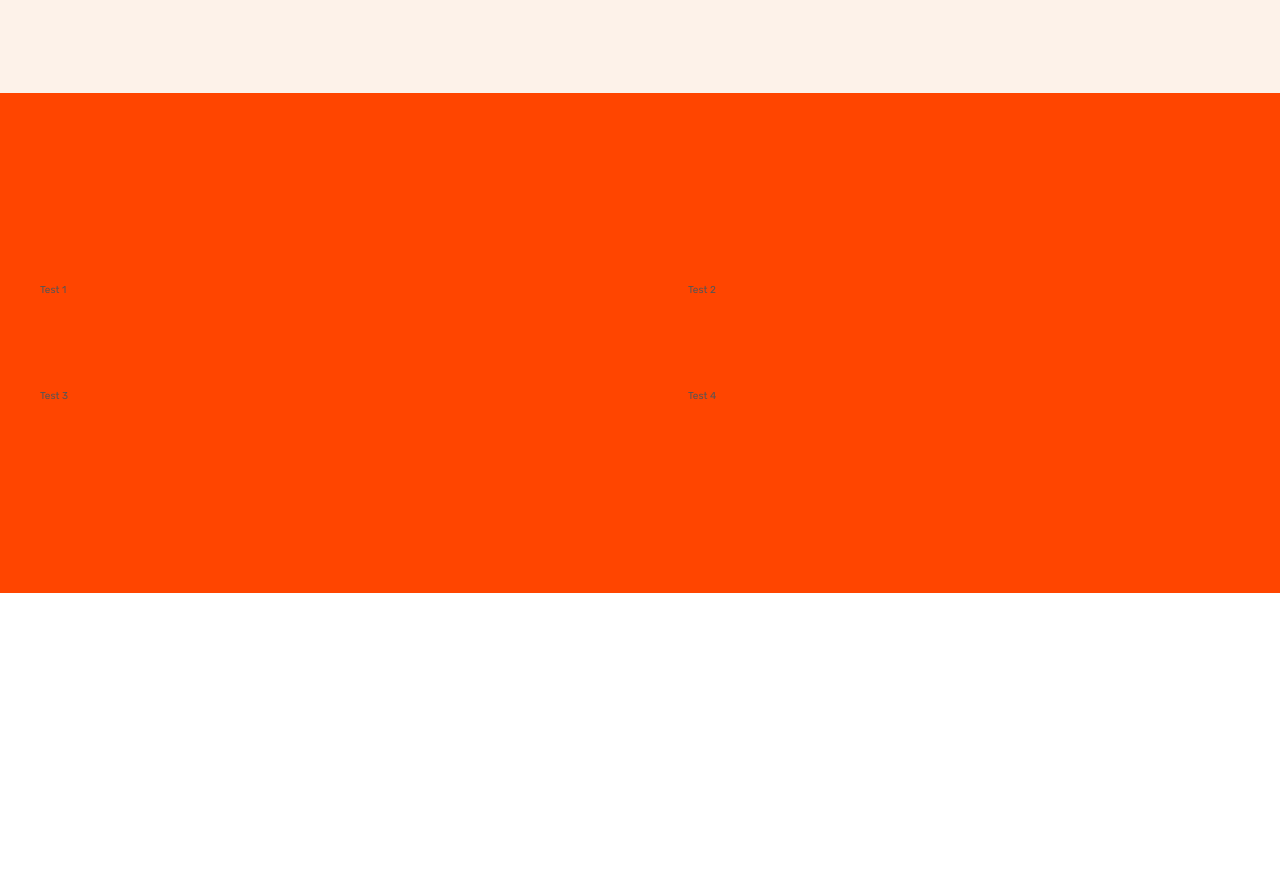
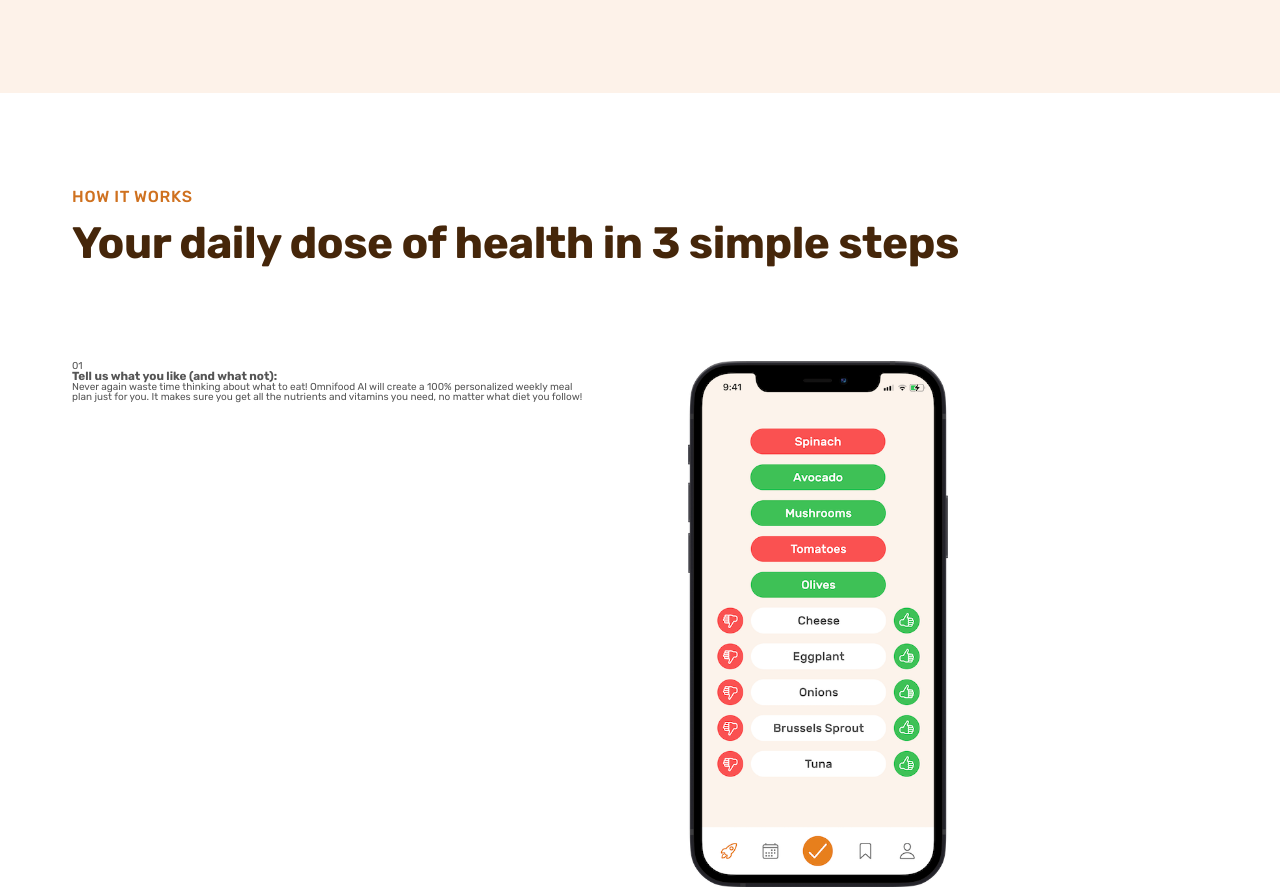
Before and after one commit to Patrik218/html-css-omnifood, a plain HTML site: page index.html in a window 1280 px wide. Shown: the part 667-1559 px from the top of the page. Before the commit the page ends 1260 px from the top, so only its background shows below. Drawn offline with Linux system fonts and the light colour scheme.

Commit message:
steped how-to section

```diff
--- a/css/style.css
+++ b/css/style.css
@@ -13,8 +13,13 @@ Bold: 700
 
 - Line heights:
 Default: 1
-1.05
+Small: 1.05
+Medium: 1.2
 Paragraph defaul: 1.6
+
+- Letter spacing
+-0.5px
+0.75px
 
 --- 02 COLORS
 
@@ -96,13 +101,36 @@ body {
     grid-template-columns: repeat(3, 1fr);
 }
 
+.heading-primary,
+.heading-secondary {
+    font-weight: 700;
+    /* color: #333; */
+    color: #45260a;
+    letter-spacing: -0.5px;
+}
+
 .heading-primary {
     font-size: 5.2rem;
-    font-weight: 700;
     line-height: 1.05;
-    letter-spacing: -0.5px;
-    color: #333;
     margin-bottom: 3.2rem;
+}
+
+.heading-secondary {
+    font-size: 4.4rem;
+    list-style: 1.2;
+    margin-bottom: 9.6rem;
+}
+
+.heading-tertiary {}
+
+.subheading {
+    display: block;
+    font-size: 1.6rem;
+    font-weight: 500;
+    color: #cf711f;
+    text-transform: uppercase;
+    letter-spacing: 0.75px;
+    margin-bottom: 1.6rem;
 }
 
 .btn:link,
@@ -268,5 +296,8 @@ body {
 
 .section-how {
     padding: 9.6rem 0;
-    background-color: orangered;
 }
+
+.step-img {
+    width: 50%;
+}
--- a/index.html
+++ b/index.html
@@ -52,11 +52,42 @@
         </section>
 
         <section class="section-how">
-            <div class="section-how container grid grid--2-cols">
-                <div>Test 1</div>
-                <div>Test 2</div>
-                <div>Test 3</div>
-                <div>Test 4</div>
+            <div class="container">
+                <span class="subheading">How it works</span>
+                <h2 class="heading-secondary">Your daily dose of health in 3 simple steps</h2>
+            </div>
+
+            <div class="container grid grid--2-cols">
+
+                <!-- STEP 01 -->
+                <div class="step-text-box">
+                    <p class="step-number">01</p>
+                    <h3 class="heading-tertiary">Tell us what you like (and what not):</h3>
+                    <p class="step-description">Never again waste time thinking about what to eat! Omnifood AI will create a 100% personalized weekly meal plan just for you. It makes sure you get all the nutrients and vitamins you need, no matter what diet you follow!</p>
+                </div>
+                <div class="step-img-box">
+                    <img src="./img/app/app-screen-1.png" alt="iPhone app preferences section screen" class="step-img">
+                </div>
+
+                <!-- STEP 02 -->
+                <div class="step-img-box">
+                    <img src="./img/app/app-screen-2.png" alt="iPhone app meal aproving plan screen" class="step-img">
+                </div>
+                <div class="step-text-box">
+                    <p class="step-number">02</p>
+                    <h3 class="heading-tertiary">Approve your weekly meal plan:</h3>
+                    <p class="step-description">Once per week, approve the meal plan generated for you by Omnifood AI. You can change ingredients, swap entire meals, or even add your own recipes.</p>
+                </div>
+
+                <!-- STEP 03 -->
+                <div class="step-text-box">
+                    <p class="step-number">03</p>
+                    <h3 class="heading-tertiary">Receive meals at convenient time:</h3>
+                    <p class="step-description">Best chefs in town will cook your selected meal every day, and we will deliver it to your door whenever works best for you. You can change delivery schedule and address daily!</p>
+                </div>
+                <div class="ste-img-box">
+                    <img src="./img/app/app-screen-3.png" alt="iPhone app delivery screen" class="step-img">
+                </div>
             </div>
         </section>
 
```
